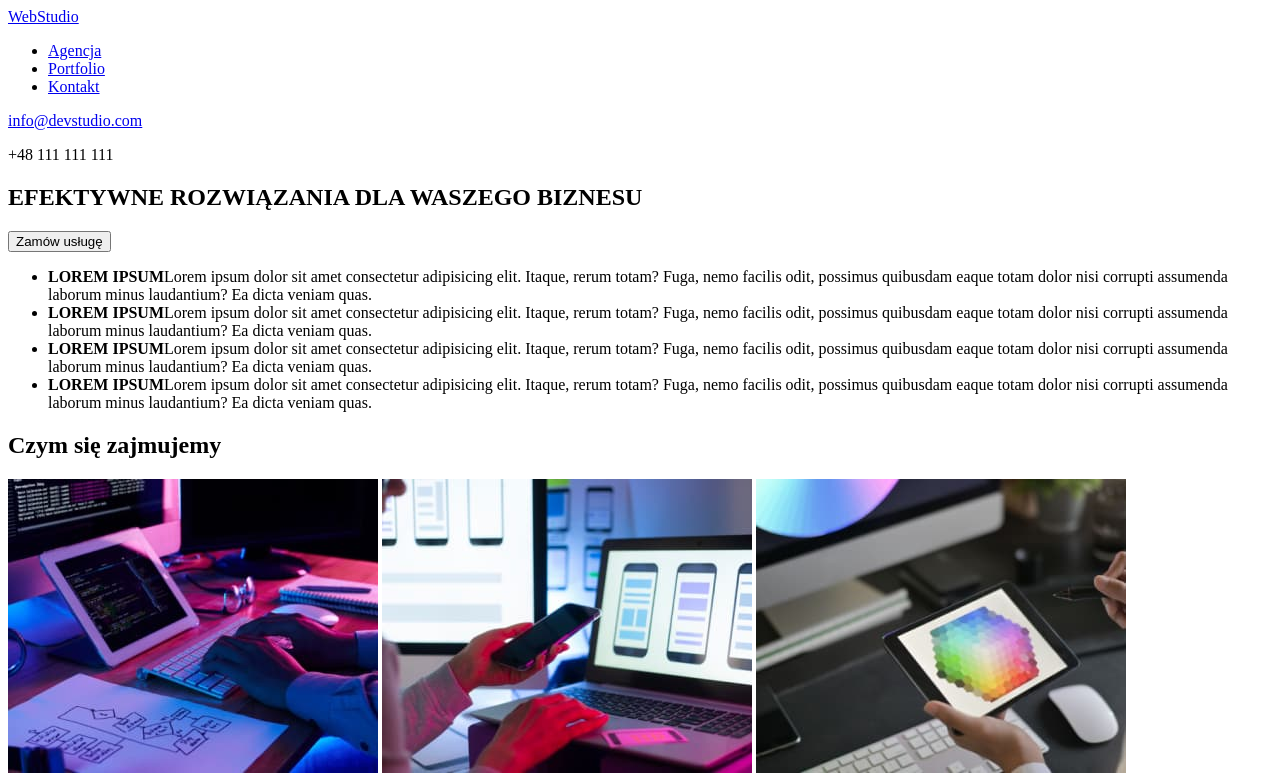
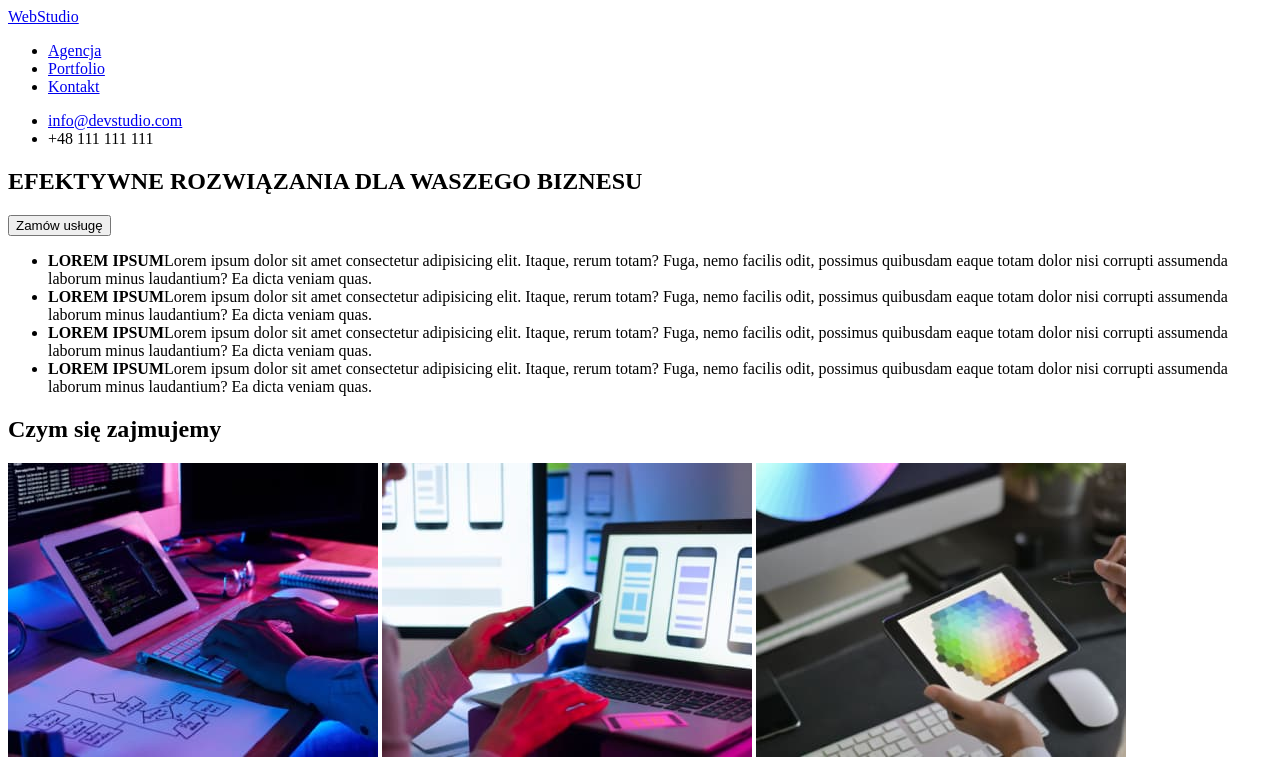
Before and after one commit to MichalSikoraW/goit-markup-hw-01, a plain HTML site: page index.html in a window 1280 px wide. Shown: the top 776 px of the page. Drawn offline with Linux system fonts and the light colour scheme.

Commit message:
header
zmiana div na ul listę i wstawienie telefonu jako linku

```diff
--- a/index.html
+++ b/index.html
@@ -19,10 +19,10 @@
       </ul>
     </nav>
 
-<div>
-    <a href="info@devstudio.com ">info@devstudio.com</a>
-    <p>+48 111 111 111</p>
-</div>
+<ul>
+    <li><a href="info@devstudio.com ">info@devstudio.com</a></li>
+    <li><a href="+48111111111"></a>+48 111 111 111</li>
+</ul>
   </header>
 
     <main>
```
